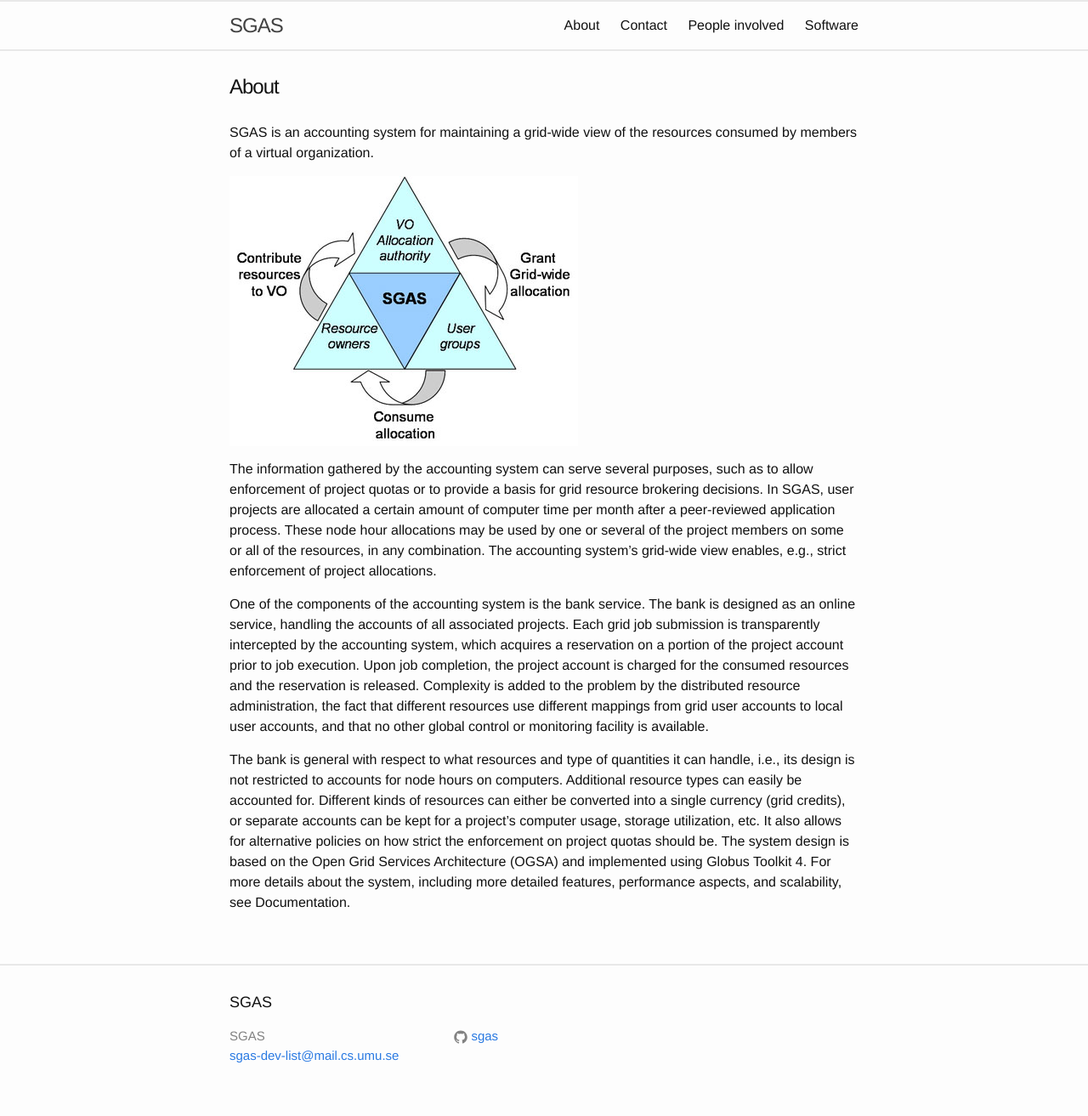
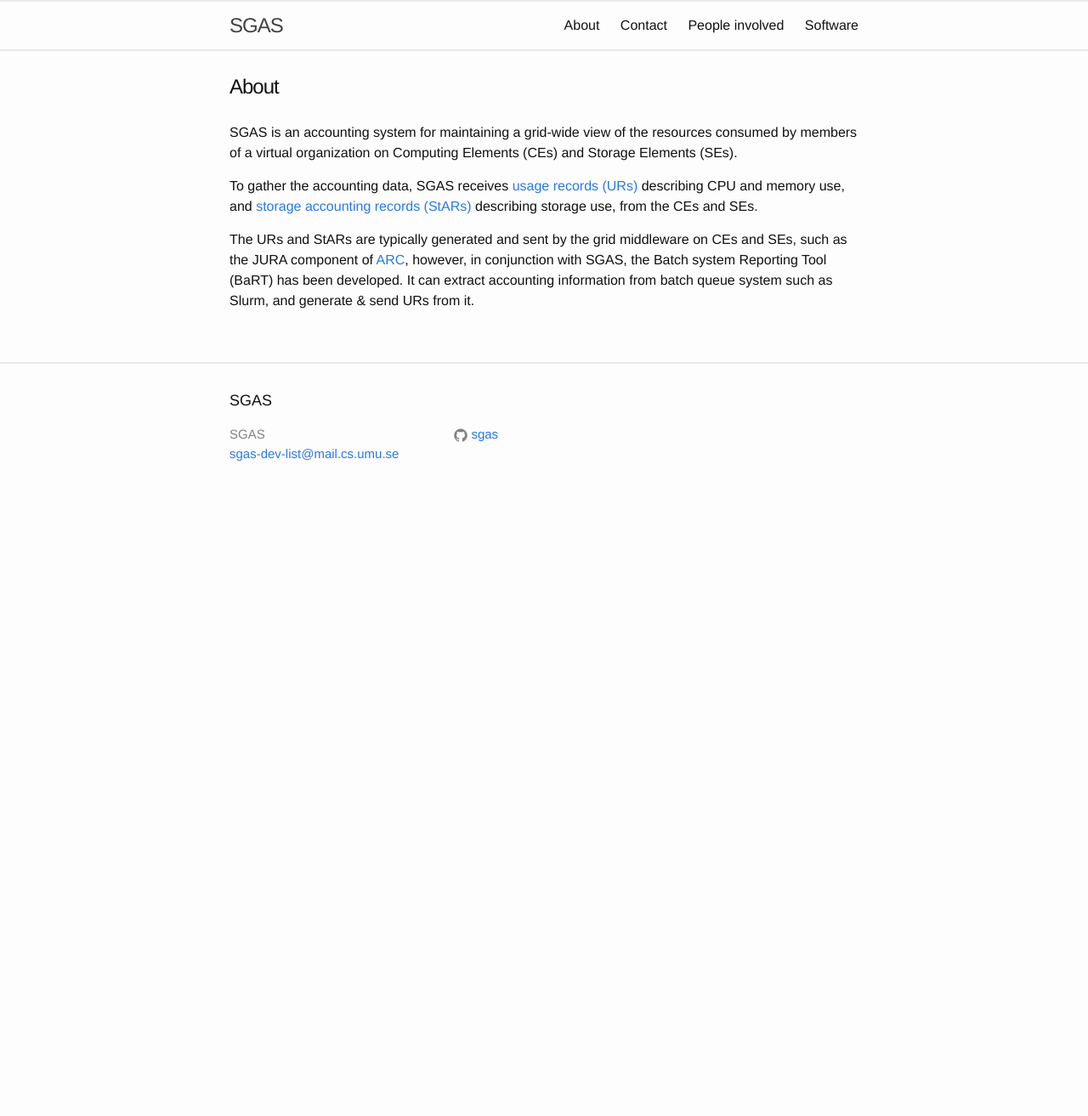
Before and after one commit to sgas/sgas.github.io, a Jekyll site: the page built from about.md, in a window 1280 px wide. Shown: the whole page at 85% size. Built offline with Jekyll 4.4.1, drawn with Linux system fonts in a browser that asks for light colours; after the commit the page ends 900 px from its top, so only the background shows below that.

Commit message:
Rewrote "about" almost completly

```diff
--- a/about.md
+++ b/about.md
@@ -5,37 +5,18 @@ permalink: /about/
 ---
 
 SGAS is an accounting system for maintaining a grid-wide view of the
-resources consumed by members of a virtual organization.
+resources consumed by members of a virtual organization on Computing
+Elements (CEs) and Storage Elements (SEs).
 
-![SGAS picture]({{ site.url }}{{ site.baseurl }}/images/SGAS2_410.jpg)
+To gather the accounting data, SGAS receives [usage records
+(URs)](https://www.ogf.org/documents/GFD.204.pdf) describing CPU and memory
+use, and [storage accounting records
+(StARs)](https://www.ogf.org/documents/GFD.201) describing storage use,
+from the CEs and SEs.
 
-The information gathered by the accounting system can serve several
-purposes, such as to allow enforcement of project quotas or to provide a
-basis for grid resource brokering decisions. In SGAS, user projects are
-allocated a certain amount of computer time per month after a peer-reviewed
-application process. These node hour allocations may be used by one or
-several of the project members on some or all of the resources, in any
-combination. The accounting system's grid-wide view enables, e.g., strict
-enforcement of project allocations.
-
-One of the components of the accounting system is the bank service. The
-bank is designed as an online service, handling the accounts of all
-associated projects. Each grid job submission is transparently intercepted
-by the accounting system, which acquires a reservation on a portion of the
-project account prior to job execution. Upon job completion, the project
-account is charged for the consumed resources and the reservation is
-released. Complexity is added to the problem by the distributed resource
-administration, the fact that different resources use different mappings
-from grid user accounts to local user accounts, and that no other global
-control or monitoring facility is available.
-
-The bank is general with respect to what resources and type of quantities
-it can handle, i.e., its design is not restricted to accounts for node
-hours on computers. Additional resource types can easily be accounted for.
-Different kinds of resources can either be converted into a single currency
-(grid credits), or separate accounts can be kept for a project's computer
-usage, storage utilization, etc. It also allows for alternative policies on
-how strict the enforcement on project quotas should be. The system design
-is based on the Open Grid Services Architecture (OGSA) and implemented
-using Globus Toolkit 4. For more details about the system, including more
-detailed features, performance aspects, and scalability, see Documentation.
+The URs and StARs are typically generated and sent
+by the grid middleware on CEs and SEs, such as the JURA component of
+[ARC](http://www.nordugrid.org/arc/), however, in conjunction with SGAS,
+the Batch system Reporting Tool (BaRT) has been developed. It can extract
+accounting information from batch queue system such as Slurm, and generate
+& send URs from it.
```
